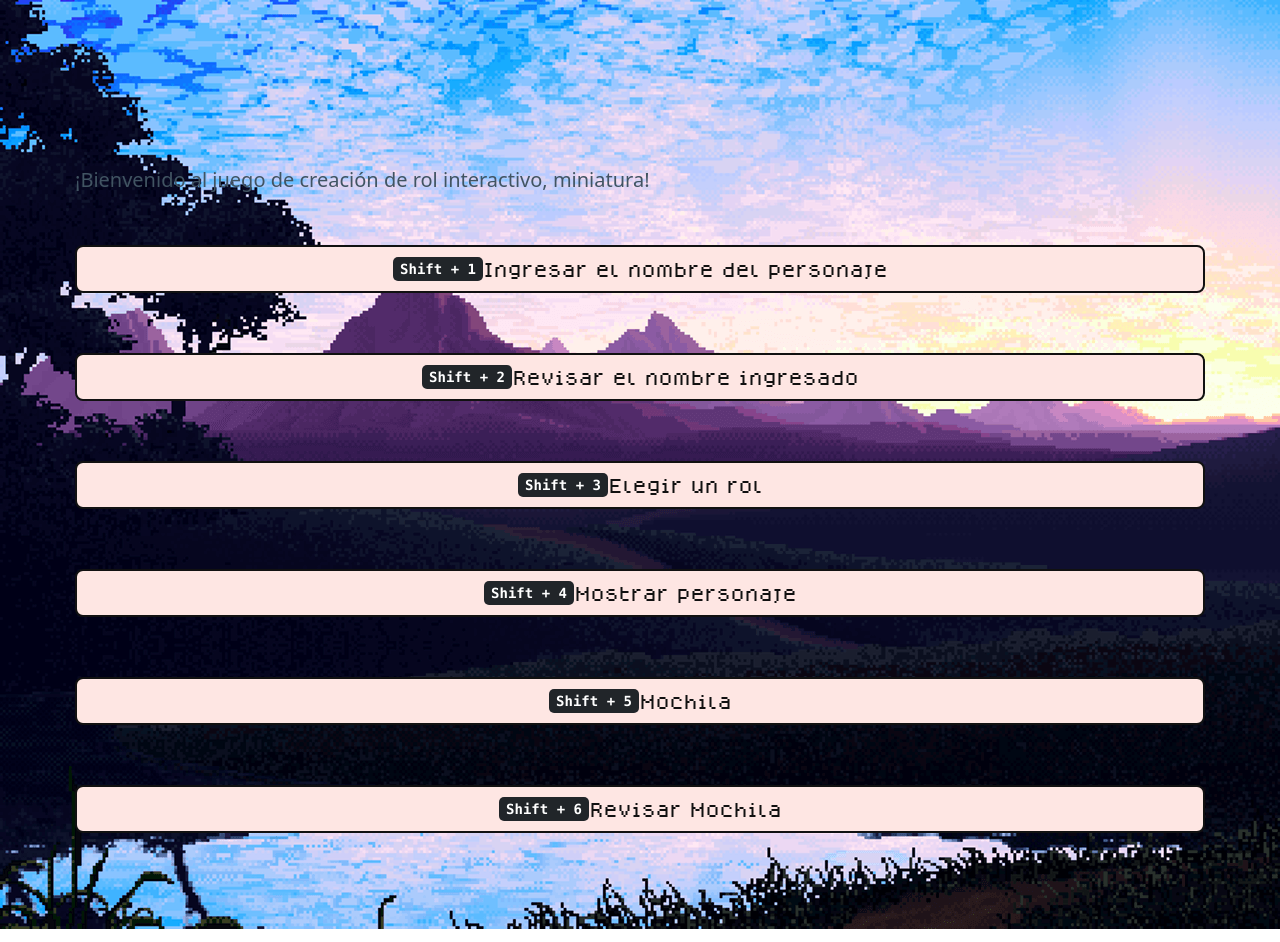
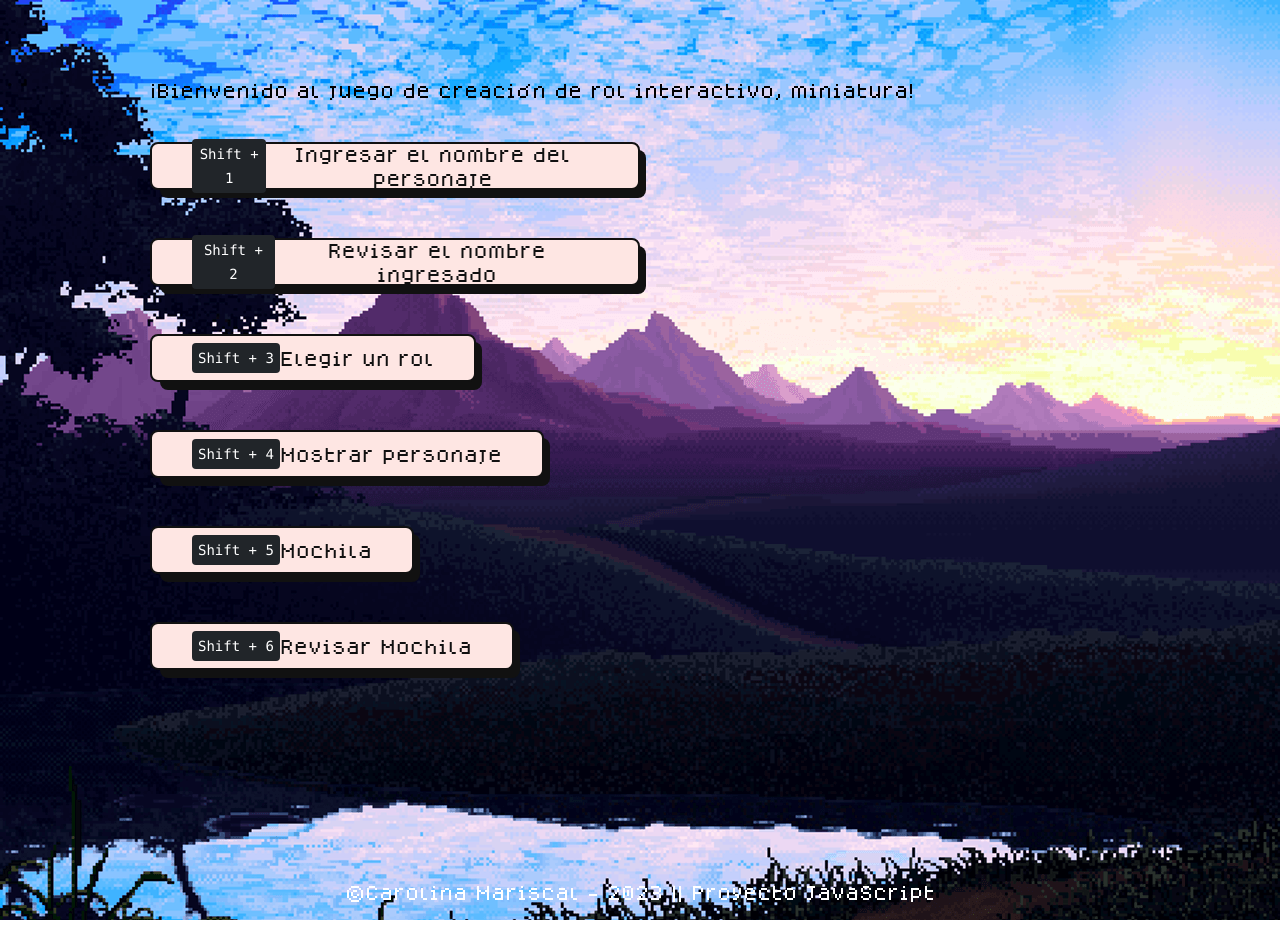
Before and after one commit to caromariscal/proyecto-js48340, a plain HTML site: page index.html in a window 1280 px wide. Shown: the part 150-1092 px from the top of the page. After the commit the page ends 1070 px from the top, so only its background shows below. Drawn offline with nearby package versions, Linux system fonts and the light colour scheme.

Commit message:
Cambios de margin y padding

```diff
--- a/index.html
+++ b/index.html
@@ -5,10 +5,6 @@
     <meta http-equiv="X-UA-Compatible" content="IE=edge" />
     <meta name="viewport" content="width=device-width, initial-scale=1.0" />
     <title>Minijuego</title>
-    <link
-      rel="stylesheet"
-      href="https://unpkg.com/@picocss/pico@1.5.7/css/pico.classless.min.css"
-    />
 <!-- CSS -->
     <link rel="stylesheet" href="./css/style.css">
 <!-- BOOTSTRAP -->
@@ -30,7 +26,7 @@
           <p>¡Bienvenido al juego de creación de rol interactivo, miniatura!</p>
 
             <ul>
-              <div>
+              <div class="col-sm-6">
                 <li>
                   <button data-key="1" class="button-56" role="button">
                     <kbd>Shift + 1</kbd> Ingresar el nombre del personaje
@@ -38,7 +34,7 @@
                 </li>
               </div>
 
-              <div>
+              <div class="col-sm-6">
                 <li>
                   <button data-key="2" class="button-56" role="button">
                     <kbd>Shift + 2</kbd>Revisar el nombre ingresado
@@ -46,7 +42,7 @@
                 </li>
               </div>
 
-              <div>
+              <div class="col-sm-6">
                 <li>
                   <button data-key="3" class="button-56" role="button">
                     <kbd>Shift + 3</kbd> Elegir un rol
@@ -54,7 +50,7 @@
                 </li>
               </div>
 
-              <div>
+              <div class="col-sm-6">
                 <li>
                   <button data-key="4" class="button-56" role="button">
                     <kbd>Shift + 4</kbd> Mostrar personaje
@@ -62,7 +58,7 @@
                 </li>
               </div>
 
-              <div>
+              <div class="col-sm-6">
                 <li>
                   <button data-key="5" class="button-56" role="button">
                     <kbd>Shift + 5</kbd> Mochila
@@ -70,7 +66,7 @@
                 </li>
               </div>
 
-              <div>
+              <div class="col-sm-6">
                 <li>
                   <button data-key="6" class="button-56" role="button">
                     <kbd>Shift + 6</kbd> Revisar Mochila
--- a/scss/_footer.scss
+++ b/scss/_footer.scss
@@ -1,6 +1,6 @@
 footer  {
     font-family: pixels;
-    margin-top: 0px;
+    margin-top: 160px;
     color: white;
     text-align: center;
 }
--- a/scss/_header.scss
+++ b/scss/_header.scss
@@ -1,7 +1,7 @@
 header {
     h1 {
         font-family: pixels;
-        padding-top: 5px;
+        padding: 50px 0px 20px 0px;
         text-align: center;
     }
 
--- a/scss/_main.scss
+++ b/scss/_main.scss
@@ -0,0 +1,9 @@
+main {
+    margin: 100px 150px 10px 150px;
+    padding: 10px 0px 10px 0px;
+
+    p {
+        color: black;
+        font-family: pixels;
+    };
+}
--- a/scss/style.scss
+++ b/scss/style.scss
@@ -2,8 +2,8 @@
 
 body {
     background-image: url(../img/background-image.webp);
+    background-repeat: no-repeat;
     font-family: pixels;
-    min-height: 100%;
 
     li {
         list-style: none;
```
Also changed, not shown: css/style.css, 1 other file.
